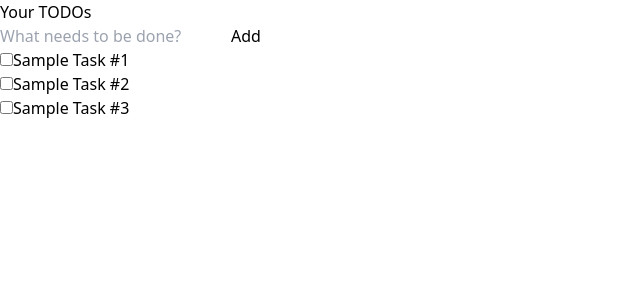
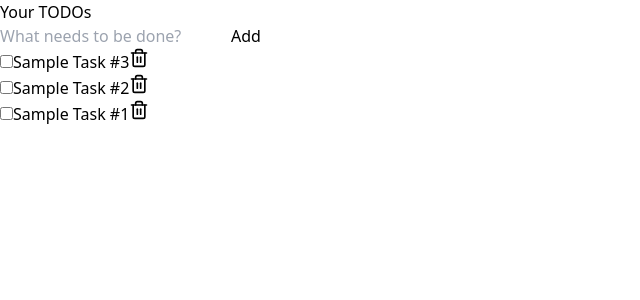
Before and after one commit to spadrejuan/react-beginner-course, a React (Vite) app in the folder react-todo-app/: page / in a window 1280 px wide. Shown: the top 300 px of the page, without its empty margins (0-640 px from the left). Built offline with nearby package versions, Linux system fonts and the light colour scheme.

Commit message:
Added delete function and refactored Todo list to separate component

```diff
--- a/react-todo-app/src/App.tsx
+++ b/react-todo-app/src/App.tsx
@@ -1,7 +1,7 @@
 import { useState } from "react"
 import { dummyData } from "./data/todos"
-import TodoListItem from "./components/TodoListItem"
 import AddTodoForm from "./components/AddTodoForm";
+import TodoList from "./components/TodoList";
 
 function App() {
   const [todos, setTodos] = useState(dummyData)
@@ -24,20 +24,19 @@
       },
     ]);
   }
+
+  function deleteTodo(id: number){
+    setTodos((prevTodos) => prevTodos.filter(todo => todo.id !== id))
+  }
+
   return (
-    <main className="py-10 h-screen space-y-5">
+    <main className="py-10 h-screen space-y-5 overflow-y-auto">
       <h1 className="font-bold text-3xl text-center">
         Your TODOs
       </h1>
       <div className="max-w-lg mx-auto bg-slate-100 rounded-md p-5 space-y-6">
         <AddTodoForm onSubmit={addTodo}/>
-        <div className="space-y-2">
-          {
-            todos.map((todo) => (
-              <TodoListItem key={todo.id} todo={todo} onCompletedChange={setTodoCompleted}/>
-            ))
-          }
-        </div>
+        <TodoList todos={todos} onCompletedChange={setTodoCompleted} onDelete={deleteTodo}/>
       </div>
     </main>
   )
--- /dev/null
+++ b/react-todo-app/src/components/TodoList.tsx
@@ -0,0 +1,33 @@
+import { Todo } from "../types/todo";
+import TodoListItem from "./TodoListItem";
+interface TodoListProps {
+    todos: Todo[];
+    onCompletedChange: (id: number, completed: boolean) => void;
+    onDelete: (id: number) => void;
+}
+
+export default function TodoList({todos, onCompletedChange, onDelete}: TodoListProps) {
+    const todosSorted = todos.sort((a,b) => {
+        if (a.completed === b.completed) {
+            return b.id - a.id
+        }
+        return a.completed ? 1 : -1
+    })
+    return (
+        // empty fragments allows multiple parent elements
+        <>
+            <div className="space-y-2">
+            {
+                todosSorted.map((todo) => (
+                <TodoListItem key={todo.id} todo={todo} onCompletedChange={onCompletedChange} onDelete={onDelete}/>
+                ))
+            }
+            </div>
+            {todos.length === 0 && (
+                <p className="text-center text-sm text-gray-500">
+                    No todos yet. Add a new one above
+                </p>
+            )}
+        </>
+    )
+}
--- a/react-todo-app/src/components/TodoListItem.tsx
+++ b/react-todo-app/src/components/TodoListItem.tsx
@@ -1,14 +1,16 @@
+import { Trash2 } from "lucide-react";
 import { Todo } from "../types/todo";
 
 interface TodoListItemProps {
     todo: Todo;
     onCompletedChange: (id: number, completed: boolean) => void
+    onDelete: (id: number) => void;
 }
 
-export default function TodoListItem({todo, onCompletedChange}: TodoListItemProps) {
+export default function TodoListItem({todo, onCompletedChange, onDelete}: TodoListItemProps) {
     return(
-        <div>
-            <label className="flex items-center gap-2 border rounded-md p-2 border-gray-400 bg-white hover:bg-slate-50">
+        <div className="flex items-center gap-1">
+            <label className="grow flex items-center gap-2 border rounded-md p-2 border-gray-400 bg-white hover:bg-slate-50">
                 <input type="checkbox" checked={todo.completed}
                 onChange={(e) => onCompletedChange(todo.id, e.target.checked)} className="scale-125"
                 />
@@ -16,6 +18,11 @@
                     {todo.title}
                 </span>
             </label>
+            <button className="p-2" onClick={() => onDelete(todo.id)}>
+                <Trash2 size={20} className="text-gray-500">
+
+                </Trash2>
+            </button>
         </div>
     )
 }
```
